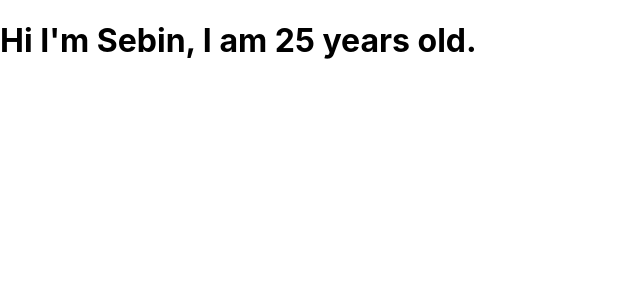
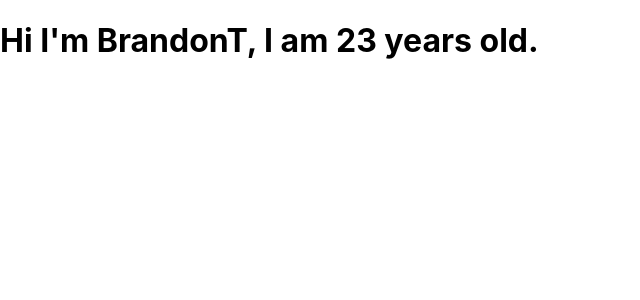
Before and after one commit to Mission-Ready/learning-git-merge-pr-temp, a React (Create React App) app: page / in a window 1280 px wide. Shown: the top 300 px of the page, without its empty margins (0-640 px from the left). Built offline with nearby package versions, Linux system fonts and the light colour scheme.

Commit message:
modified name

```diff
--- a/src/App.js
+++ b/src/App.js
@@ -1,9 +1,9 @@
-import Person from './components/Person';
+import Person from "./components/Person";
 
 function App() {
   return (
     <>
-      <Person name="Sebin" age="25"></Person>
+      <Person name="BrandonT" age="23"></Person>
     </>
   );
 }
```
